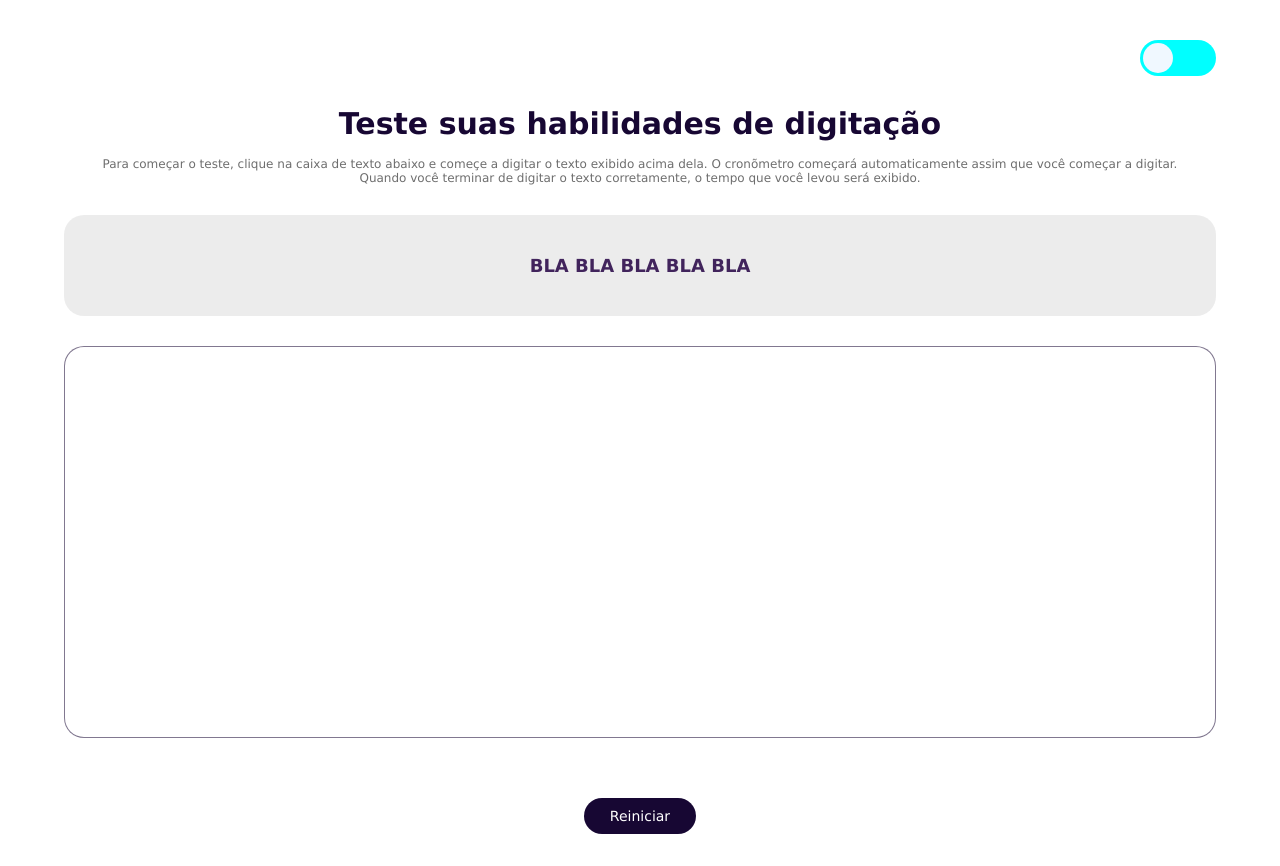
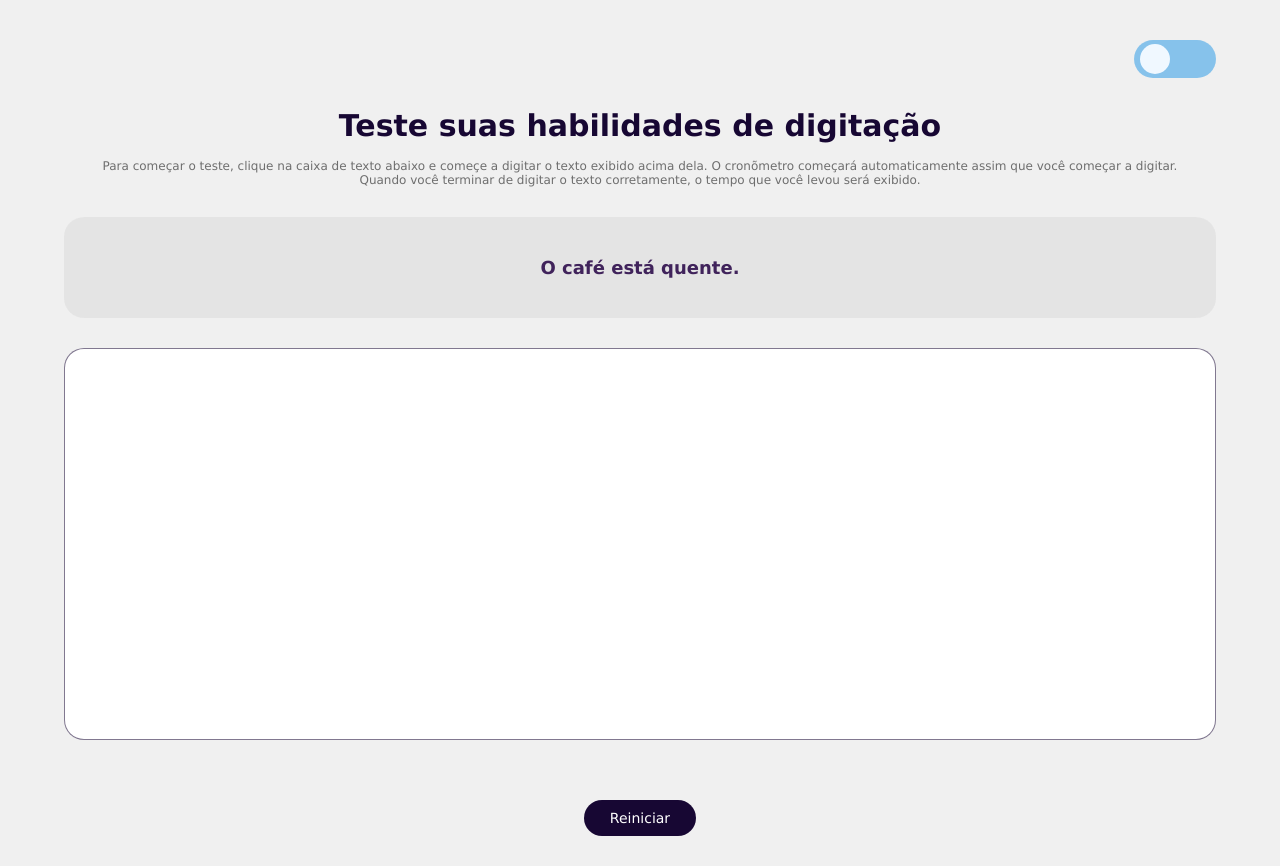
Before and after one commit to ana-pfeilsticker/Digita-aqui, a plain HTML site: page index.html in a window 1280 px wide. Drawn offline with Linux system fonts and the light colour scheme.

Commit message:
feat(digitacao): mostra o texto a ser digitado na tela.

```diff
--- a/index.html
+++ b/index.html
@@ -7,10 +7,10 @@
 		<meta name="viewport" content="width=device-width, initial-scale=1.0" />
 		<title>Digita Aqui</title>
 	</head>
-	<body>
+	<body class="claro">
 		<div class="section">
 			<div class="section-wraper">
-				<div class="toggle-theme">
+				<div class="toggle-theme" id="alternar-tema">
 					<div class="toggle-ball"></div>
 				</div>
 				<div class="texts">
@@ -24,7 +24,7 @@
 					</p>
 				</div>
 				<div class="text-generator">
-					<p id="text">BLA BLA BLA BLA BLA</p>
+					<p id="text"></p>
 				</div>
 
 				<textarea id="entrada" rows="4" cols="50"></textarea>
--- a/scripts.js
+++ b/scripts.js
@@ -0,0 +1,96 @@
+const texto = document.querySelector("#text");
+const entrada = document.querySelector("#entrada");
+const reiniciar = document.querySelector("#reiniciar");
+const resultado = document.querySelector("#resultado");
+const historico = document.querySelector("#historico");
+const toggleThemeBtn = document.querySelector("#alternar-tema");
+
+const textos = [
+	"O sol é brilhante.",
+
+	"A lua está cheia.",
+
+	"Ele comeu uma maçã.",
+
+	"Ela gosta de ler.",
+
+	"O carro é azul.",
+
+	"Vamos ao parque.",
+
+	"O café está quente.",
+
+	"Ele é meu amigo.",
+
+	"Hoje está chovendo.",
+
+	"A casa é grande.",
+
+	"O céu estava claro e azul naquela manhã de verão, e as aves cantavam alegremente nas árvores.",
+
+	"A viagem de carro pela costa foi uma experiência inesquecível, com paisagens de tirar o fôlego em cada curva.",
+
+	"Ela passou a tarde inteira lendo seu livro favorito, perdida nas páginas de uma história fascinante.",
+
+	"Ele decidiu que era hora de aprender a tocar violão, algo que sempre quis fazer desde a infância.",
+
+	"O cheiro de pão fresco vindo da padaria da esquina sempre trazia lembranças felizes de sua infância.",
+
+	"Eles passaram o fim de semana acampando nas montanhas, apreciando a beleza da natureza ao redor.",
+
+	"A nova receita de bolo de chocolate que ela tentou foi um sucesso, com todos pedindo a receita.",
+
+	"Ele passou horas montando o quebra-cabeça de mil peças, sentindo-se realizado ao colocar a última peça.",
+
+	"A música clássica tocando ao fundo criou um ambiente tranquilo e relaxante para a noite de estudos.",
+
+	"Eles decidiram adotar um cachorro, trazendo um novo e alegre membro para a família.",
+
+	"Era uma vez, em um reino distante, um jovem chamado Eduardo. Ele vivia em uma pequena vila cercada por vastas florestas e montanhas majestosas. Eduardo era conhecido por sua curiosidade insaciável e desejo de explorar o mundo além dos limites de sua vila. Desde pequeno, ele passava horas lendo livros sobre aventuras e descobertas, sonhando com o dia em que poderia viver suas próprias histórias.",
+
+	"Um dia, enquanto passeava pela floresta, Eduardo encontrou um velho sábio sentado à beira de um rio. O sábio tinha longas barbas brancas e olhos que pareciam conhecer todos os segredos do universo. Intrigado, Eduardo se aproximou e perguntou ao sábio sobre suas viagens. O velho sorriu e contou-lhe histórias de terras distantes, criaturas místicas e tesouros escondidos. Eduardo ficou fascinado e decidiu que estava na hora de começar sua própria jornada.",
+
+	"Naquela manhã fria de inverno, Joana decidiu que era hora de mudar sua vida. Ela se levantou mais cedo do que de costume, tomou um banho quente e vestiu suas roupas mais confortáveis. Depois de preparar um café da manhã simples, mas nutritivo, ela pegou sua mochila e saiu de casa. O ar gelado a envolveu, mas Joana se sentiu revigorada. Caminhou até a estação de trem, onde comprou um bilhete para uma cidade que sempre quis visitar. Sentada no trem, observou a paisagem passar pela janela, enquanto seu coração batia com a expectativa de novas aventuras.",
+
+	"A biblioteca velha da cidade sempre foi um lugar especial para Carlos. Ele adorava passar horas entre as estantes empoeiradas, descobrindo livros antigos e esquecidos. Em um dia chuvoso, ele encontrou um livro raro sobre alquimia. Fascinado, passou o resto do dia lendo sobre mistérios e segredos antigos. A partir daquele momento, Carlos decidiu dedicar sua vida ao estudo da alquimia. Ele passou anos pesquisando, experimentando e anotando suas descobertas. Eventualmente, seus esforços foram recompensados com a descoberta de um elixir que prometia curar qualquer doença.",
+
+	"Maria sempre sonhou em ser bailarina. Desde pequena, ela passava horas assistindo a vídeos de balé e imitando os movimentos graciosos das dançarinas. Aos dez anos, começou a fazer aulas de balé. Sua dedicação era evidente, e logo se destacou entre suas colegas. Quando completou dezesseis anos, foi aceita em uma prestigiosa escola de dança. A rotina era exaustiva, mas Maria nunca desistiu. Seus esforços culminaram em uma brilhante performance no teatro principal da cidade, onde sua família e amigos aplaudiram de pé, orgulhosos de sua conquista.",
+
+	"O velho farol na costa era o lugar favorito de Pedro. Ele costumava ir até lá para pensar e apreciar a vista do oceano. Em uma tarde de verão, enquanto observava as ondas batendo nas rochas, notou algo brilhando entre as pedras. Curioso, desceu até a praia e encontrou uma pequena garrafa com um pergaminho dentro. Ao abrir, descobriu que era um mapa antigo, indicando a localização de um tesouro. Pedro passou semanas seguindo as pistas do mapa, enfrentando desafios e decifrando enigmas. Finalmente, encontrou o tesouro enterrado, que continha moedas de ouro e joias raras.",
+
+	"Clara sempre foi apaixonada por astronomia. Todas as noites, ela subia até o telhado de sua casa com seu telescópio e passava horas observando as estrelas. Em uma noite clara de outono, ela avistou um cometa raro atravessando o céu. Excitada, anotou todas as suas observações e enviou para um observatório local. Para sua surpresa, recebeu uma resposta convidando-a para uma visita. Durante a visita, conheceu astrônomos renomados e teve a oportunidade de usar telescópios avançados. A experiência solidificou sua decisão de seguir carreira na astronomia.",
+
+	"Lucas era um jovem aventureiro que adorava explorar florestas e montanhas. Em uma de suas expedições, encontrou uma caverna escondida entre as rochas. Dentro, descobriu pinturas rupestres que datavam de milhares de anos. Fascinado pela descoberta, tirou várias fotos e anotou todas as suas observações. De volta à cidade, apresentou suas descobertas a um grupo de arqueólogos. Sua descoberta foi considerada um marco importante na história da região, e Lucas foi convidado a participar de várias expedições arqueológicas, realizando seu sonho de explorar e descobrir.",
+
+	"Ana tinha uma habilidade especial com as palavras. Desde pequena, adorava escrever histórias e poemas. Aos vinte anos, decidiu compartilhar seu talento com o mundo e começou a escrever um romance. Passou meses trabalhando na história, criando personagens cativantes e tramas envolventes. Finalmente, seu livro foi publicado e se tornou um sucesso. Ana foi convidada para várias entrevistas e eventos literários. Sua vida mudou completamente, mas ela continuou humilde e dedicada à sua paixão. Para ela, a maior recompensa era saber que suas palavras tocavam o coração das pessoas.",
+
+	"João sempre teve um fascínio por música. Aos cinco anos, começou a tocar piano, e aos doze, já compunha suas próprias músicas. Seu talento foi reconhecido quando ganhou um concurso nacional de jovens músicos. Com o prêmio, João teve a oportunidade de estudar em uma renomada escola de música no exterior. Lá, aperfeiçoou suas habilidades e conheceu músicos talentosos de todo o mundo. Após anos de estudo e prática, João voltou ao seu país e iniciou uma carreira brilhante como pianista e compositor, encantando plateias com suas performances emocionantes.",
+
+	"Renata sempre foi curiosa sobre o mundo ao seu redor. Formou-se em biologia e decidiu dedicar sua vida à pesquisa. Em uma expedição à Amazônia, descobriu uma planta rara com propriedades medicinais desconhecidas. Passou meses estudando a planta, realizando experimentos e documentando suas descobertas. Seus esforços foram reconhecidos quando publicou um artigo científico que revolucionou a medicina natural. Renata foi premiada por sua contribuição à ciência e continuou suas pesquisas, determinada a descobrir novas formas de melhorar a saúde e o bem-estar das pessoas.",
+
+	"Miguel era um talentoso artista plástico, conhecido por suas esculturas detalhadas e expressivas. Desde jovem, ele esculpia em madeira, pedra e argila, criando obras que capturavam a essência da condição humana. Um dia, recebeu uma encomenda especial: uma escultura para o parque central da cidade. Miguel trabalhou arduamente, inspirando-se nas histórias e nas pessoas da comunidade. Quando a escultura foi finalmente revelada, tornou-se um símbolo de unidade e esperança. As pessoas vinham de longe para admirar a obra, e Miguel se sentiu orgulhoso de ter deixado um legado duradouro.",
+];
+
+function novoTexto() {
+	const index = Math.floor(Math.random() * textos.length);
+	texto.textContent = textos[index];
+}
+
+function atualizarTeste() {
+	iniciar();
+	if (entrada.value === texto.textContent) {
+		verificar();
+	}
+}
+
+function iniciar() {
+	const statusDoTeste = JSON.parse(localStorage.getItem("testeEmAndamento"));
+	if (!statusDoTeste) {
+		localStorage.setItem("tempoInicial", new Date().getTime());
+		localStorage.setItem("testeEmAndamento", true);
+	}
+}
+
+entrada.addEventListener("keyup", atualizarTeste);
+
+novoTexto();
--- a/styles.css
+++ b/styles.css
@@ -3,6 +3,43 @@
 	padding: 0;
 	font-family: Verdana, Geneva, Tahoma, sans-serif;
 }
+
+.claro {
+	background-color: rgb(240, 240, 240);
+	color: rgba(37, 4, 68, 0.863);
+}
+
+.escuro {
+	background-color: rgba(37, 4, 68, 0.863);
+	color: rgb(240, 240, 240);
+}
+
+.escuro .title {
+	color: white;
+}
+
+.escuro .subtitle {
+	color: rgba(255, 255, 255, 0.514);
+}
+
+.escuro #text {
+	color: white;
+}
+
+.escuro #reiniciar {
+	background-color: white;
+	color: rgba(37, 4, 68, 0.863);
+}
+
+.escuro #reiniciar:hover {
+	background-color: rgb(202, 202, 202);
+}
+
+.escuro .toggle-theme {
+	background-color: rgba(9, 3, 63, 0.863);
+	justify-content: flex-end;
+}
+
 .section {
 	display: flex;
 	justify-content: center;
@@ -20,14 +57,14 @@
 
 .toggle-theme {
 	width: 70px;
-	height: 30px;
-	background-color: aqua;
+	height: 26px;
+	background-color: rgba(82, 172, 233, 0.671);
 	border-radius: 30px;
 	align-self: flex-end;
 	display: flex;
 	justify-content: flex-start;
 	align-items: center;
-	padding: 3px;
+	padding: 6px;
 }
 
 .toggle-ball {
```
